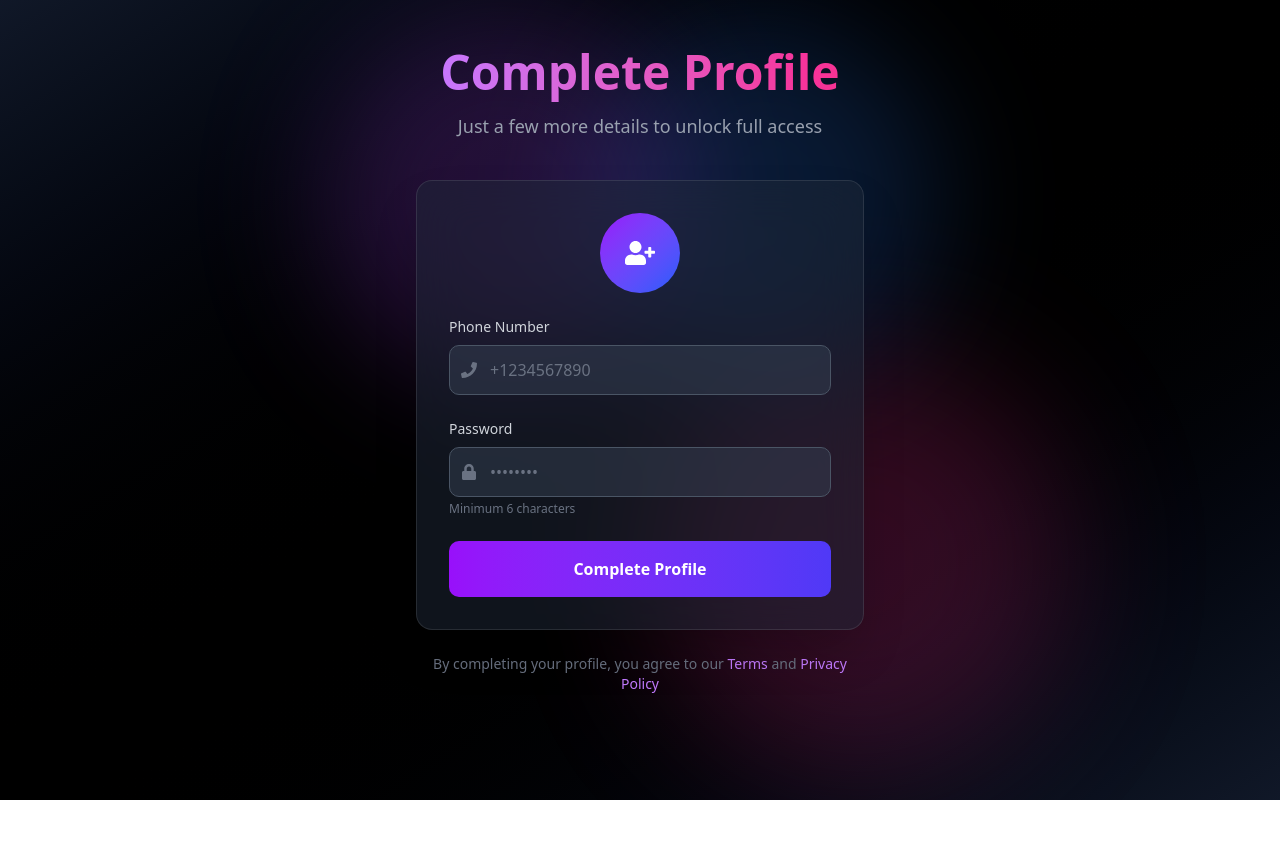
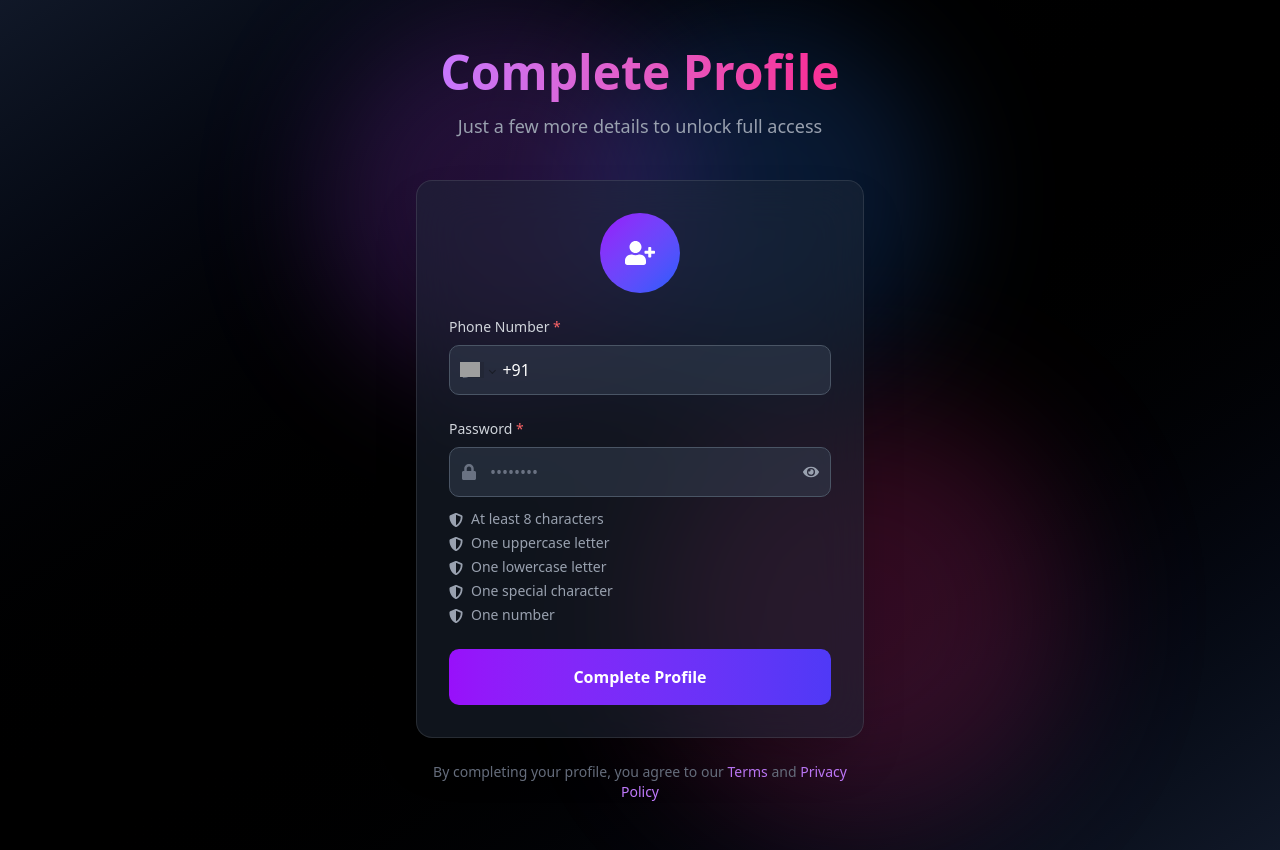
Before and after one commit to navokta/Bytewar-v2, a Next.js app: page /complete-profile in a window 1280 px wide. Before the commit the page ends 800 px from the top, so only its background shows below. Built offline with nearby package versions, Linux system fonts and the light colour scheme; no server answers; sample sign-in values are in the browser's storage; grey boxes are pictures that could not be loaded.

Commit message:
Add functionility in complete-profile page

```diff
--- a/app/complete-profile/page.js
+++ b/app/complete-profile/page.js
@@ -2,8 +2,10 @@
 'use client';
 import { useSession } from 'next-auth/react';
 import { useRouter } from 'next/navigation';
-import { useState } from 'react';
-import { FaShieldAlt, FaPhone, FaLock, FaUserPlus } from 'react-icons/fa';
+import { useState, useEffect } from 'react';
+import { FaShieldAlt, FaPhone, FaLock, FaUserPlus, FaEye, FaEyeSlash, FaCheckCircle, FaTimesCircle } from 'react-icons/fa';
+import PhoneInput from 'react-phone-number-input';
+import 'react-phone-number-input/style.css';
 
 export default function CompleteProfile() {
   const { data: session, status } = useSession();
@@ -12,6 +14,27 @@ export default function CompleteProfile() {
   const [password, setPassword] = useState('');
   const [error, setError] = useState('');
   const [loading, setLoading] = useState(false);
+  const [showPassword, setShowPassword] = useState(false);
+  const [requirements, setRequirements] = useState({
+    length: false,
+    uppercase: false,
+    lowercase: false,
+    specialChar: false,
+    number: false,
+  });
+  const [submitted, setSubmitted] = useState(false);
+  const [isPhoneFocused, setIsPhoneFocused] = useState(false);
+
+  useEffect(() => {
+    const length = password.length >= 8;
+    const uppercase = /[A-Z]/.test(password);
+    const lowercase = /[a-z]/.test(password);
+    const specialChar = /[!@#$%^&*()_+\-=\[\]{};':"\\|,.<>\/?]/.test(password);
+    const number = /[0-9]/.test(password);
+    setRequirements({ length, uppercase, lowercase, specialChar, number });
+  }, [password]);
+
+  const isPasswordValid = Object.values(requirements).every(Boolean);
 
   if (status === 'unauthenticated') {
     router.push('/login');
@@ -20,8 +43,21 @@ export default function CompleteProfile() {
 
   const handleSubmit = async (e) => {
     e.preventDefault();
+    setSubmitted(true);
     setLoading(true);
     setError('');
+
+    if (!phone || !password) {
+      setError('Please fill all required fields');
+      setLoading(false);
+      return;
+    }
+
+    if (!isPasswordValid) {
+      setError('Please fulfill all password requirements.');
+      setLoading(false);
+      return;
+    }
 
     try {
       const response = await fetch('/api/auth/complete-profile', {
@@ -47,6 +83,23 @@ export default function CompleteProfile() {
     } finally {
       setLoading(false);
     }
+  };
+
+  const renderRequirement = (label, fulfilled) => {
+    const color = submitted
+      ? fulfilled ? 'text-green-400' : 'text-red-400'
+      : 'text-gray-400';
+
+    const Icon = submitted
+      ? fulfilled ? FaCheckCircle : FaTimesCircle
+      : FaShieldAlt;
+
+    return (
+      <li className={`flex items-center text-sm ${color} mb-1 transition-colors duration-200`}>
+        <Icon className="mr-2 mt-0.5 flex-shrink-0" />
+        {label}
+      </li>
+    );
   };
 
   if (status === 'loading') {
@@ -97,42 +150,59 @@ export default function CompleteProfile() {
             <form onSubmit={handleSubmit} className="space-y-6">
               <div>
                 <label className="block text-gray-300 text-sm font-medium mb-2">
-                  Phone Number
+                  Phone Number <span className="text-red-400">*</span>
                 </label>
-                <div className="relative">
+                <div className={`relative w-full bg-gray-700/50 border ${isPhoneFocused ? 'border-purple-500 ring-2 ring-purple-500/30' : 'border-gray-600'} rounded-lg transition duration-200 hover:border-gray-500`}>
                   <div className="absolute inset-y-0 left-0 pl-3 flex items-center pointer-events-none">
                     <FaPhone className="text-gray-500" />
                   </div>
-                  <input
-                    type="tel"
+                  <PhoneInput
+                    international
+                    defaultCountry="IN"
                     value={phone}
-                    onChange={(e) => setPhone(e.target.value)}
-                    className="w-full pl-10 pr-3 py-3 bg-gray-700/50 border border-gray-600 rounded-lg text-white placeholder-gray-500 focus:ring-2 focus:ring-purple-500 focus:border-purple-500 outline-none transition duration-200"
-                    placeholder="+1234567890"
-                    required
+                    onChange={setPhone}
+                    onFocus={() => setIsPhoneFocused(true)}
+                    onBlur={() => setIsPhoneFocused(false)}
+                    className="phone-input"
                   />
                 </div>
               </div>
 
               <div>
                 <label className="block text-gray-300 text-sm font-medium mb-2">
-                  Password
+                  Password <span className="text-red-400">*</span>
                 </label>
                 <div className="relative">
                   <div className="absolute inset-y-0 left-0 pl-3 flex items-center pointer-events-none">
                     <FaLock className="text-gray-500" />
                   </div>
                   <input
-                    type="password"
+                    type={showPassword ? "text" : "password"}
                     value={password}
                     onChange={(e) => setPassword(e.target.value)}
-                    className="w-full pl-10 pr-3 py-3 bg-gray-700/50 border border-gray-600 rounded-lg text-white placeholder-gray-500 focus:ring-2 focus:ring-purple-500 focus:border-purple-500 outline-none transition duration-200"
+                    className="w-full pl-10 pr-10 py-3 bg-gray-700/50 border border-gray-600 rounded-lg text-white placeholder-gray-500 focus:ring-2 focus:ring-purple-500 focus:border-purple-500 outline-none transition duration-200 hover:border-gray-500"
                     placeholder="••••••••"
                     required
-                    minLength={6}
+                    minLength={8}
                   />
+                  <button
+                    type="button"
+                    onClick={() => setShowPassword(!showPassword)}
+                    className="absolute inset-y-0 right-0 pr-3 flex items-center cursor-pointer hover:text-gray-200 transition-colors"
+                    aria-label={showPassword ? "Hide password" : "Show password"}
+                  >
+                    {showPassword ?
+                      <FaEyeSlash className="text-gray-400 hover:text-gray-200" /> :
+                      <FaEye className="text-gray-400 hover:text-gray-200" />}
+                  </button>
                 </div>
-                <p className="mt-1 text-xs text-gray-500">Minimum 6 characters</p>
+                <ul className="mt-3 space-y-1" aria-live="polite">
+                  {renderRequirement("At least 8 characters", requirements.length)}
+                  {renderRequirement("One uppercase letter", requirements.uppercase)}
+                  {renderRequirement("One lowercase letter", requirements.lowercase)}
+                  {renderRequirement("One special character", requirements.specialChar)}
+                  {renderRequirement("One number", requirements.number)}
+                </ul>
               </div>
 
               {error && (
@@ -174,7 +244,7 @@ export default function CompleteProfile() {
       </div>
 
       {/* Custom Styles */}
-      <style jsx>{`
+      <style jsx global>{`
         @keyframes gradient-x {
           0%, 100% { background-position: 0% 50%; }
           50% { background-position: 100% 50%; }
@@ -198,6 +268,51 @@ export default function CompleteProfile() {
           66% { transform: translate(-20px, 20px) scale(0.9); }
           100% { transform: translate(0px, 0px) scale(1); }
         }
+        .phone-input {
+          display: flex;
+          align-items: center;
+          height: 100%;
+        }
+        .phone-input .PhoneInputCountry {
+          margin-left: 10px;
+          margin-right: 8px;
+          position: relative;
+          align-self: stretch;
+          display: flex;
+          align-items: center;
+        }
+        .phone-input .PhoneInputCountrySelect {
+          position: absolute;
+          top: 0;
+          left: 0;
+          height: 100%;
+          width: 100%;
+          z-index: 1;
+          border: 0;
+          opacity: 0;
+          cursor: pointer;
+        }
+        .phone-input .PhoneInputCountryIconImg {
+          width: 20px;
+          height: 15px;
+          display: flex;
+        }
+        .phone-input .PhoneInputInput {
+          flex: 1;
+          min-width: 0;
+          background: transparent;
+          border: none;
+          color: white;
+          font-size: 1rem;
+          padding: 12px 12px 12px 0;
+          outline: none;
+        }
+        .phone-input .PhoneInputInput::placeholder {
+          color: #6B7280;
+        }
+        .phone-input .PhoneInputCountryIcon--border {
+          box-shadow: none;
+        }
       `}</style>
     </div>
   );
```
